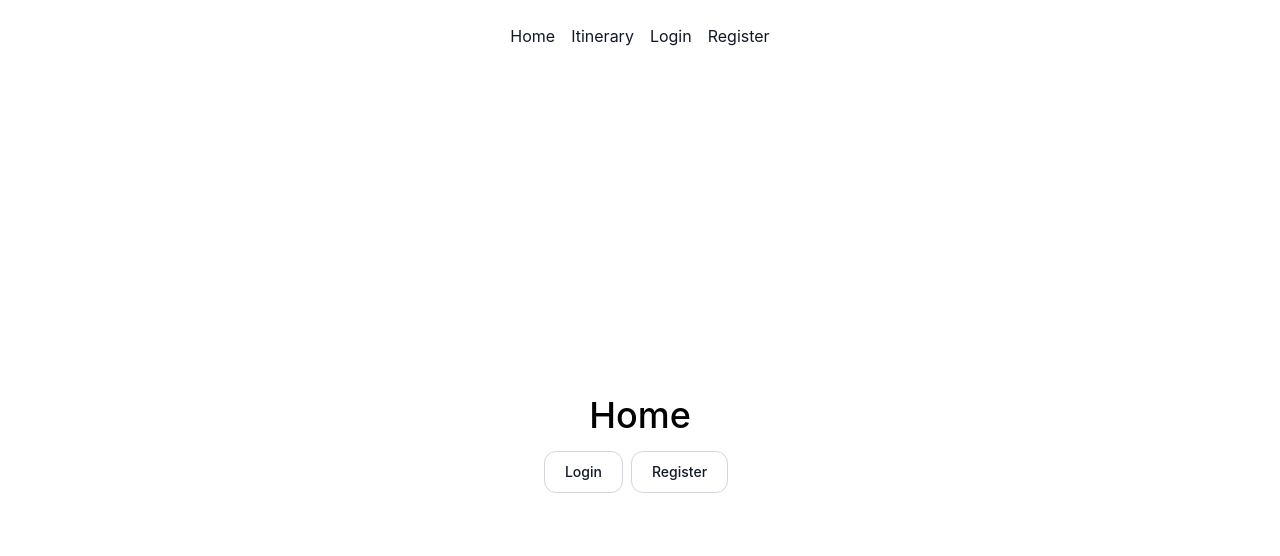
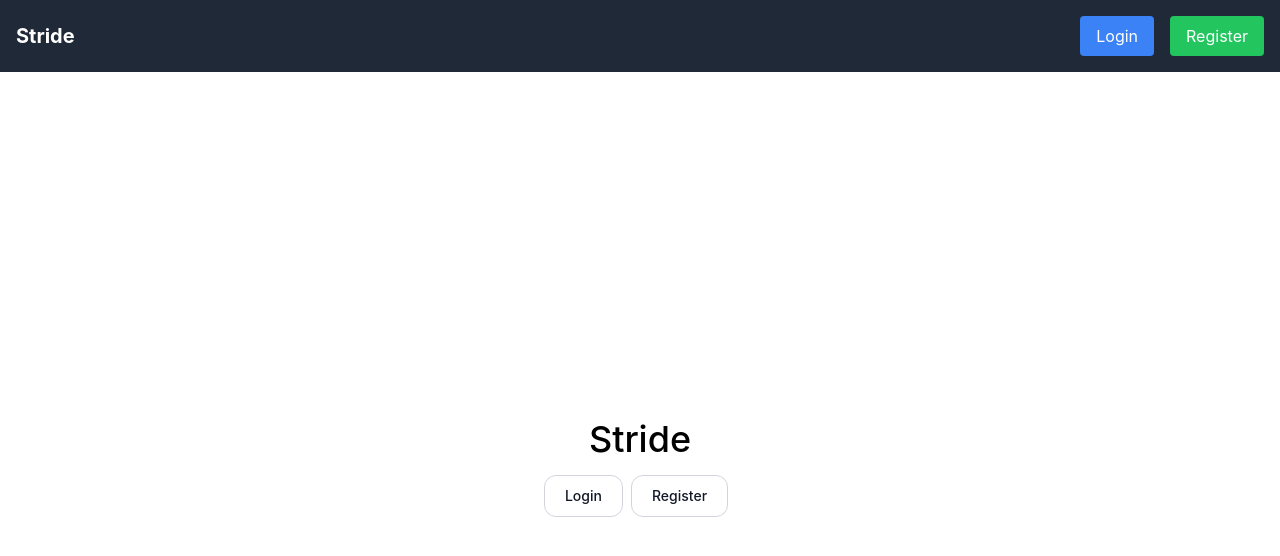
Before and after one commit to troyrice13/stride-app, a React (Vite) app: page / in a window 1280 px wide. Shown: the top 556 px of the page. Built offline with nearby package versions, Linux system fonts and the light colour scheme.

Commit message:
profile, login/logout

```diff
--- a/package.json
+++ b/package.json
@@ -10,6 +10,8 @@
     "preview": "vite preview"
   },
   "dependencies": {
+    "@auth0/auth0-react": "^2.2.4",
+    "dotenv": "^16.4.5",
     "react": "^18.3.1",
     "react-dom": "^18.3.1",
     "react-router-dom": "^6.26.1"
--- a/src/App.jsx
+++ b/src/App.jsx
@@ -7,7 +7,8 @@ import Home from './pages/Home';
 import Itinerary from './pages/Itinerary';
 import Login from './pages/Login';
 import Register from './pages/Register';
-import Header from './components/Header'
+import Header from './components/Header';
+import Profile from './pages/Profile'
 
 function App() {
   return (
@@ -18,6 +19,7 @@ function App() {
         <Route path='/itinerary' element={<Itinerary />} />
         <Route path='/login' element={<Login />} />
         <Route path='/register' element={<Register />} />
+        <Route path='/profile' element={<Profile />} />
       </Routes>
     </>
   )
--- /dev/null
+++ b/src/auth/Auth0Provider.jsx
@@ -0,0 +1,29 @@
+// src/auth/auth0-provider.jsx
+import React from 'react';
+import { Auth0Provider } from '@auth0/auth0-react';
+import { useNavigate } from 'react-router-dom';
+
+const Auth0ProviderWithHistory = ({ children }) => {
+  const navigate = useNavigate();
+
+  const domain = 'dev-djnk3sshry2xk6ds.us.auth0.com';
+  const clientId = 'z06Lrc25h3htU5SUZnO1XBlwoIDfB6TB';
+
+  const onRedirectCallback = (appState) => {
+    navigate(appState?.returnTo || '/itinerary');
+  };
+
+  return (
+    <Auth0Provider
+      domain={domain}
+      clientId={clientId}
+      authorizationParams={{
+        redirect_uri: window.location.origin
+      }}
+    >
+      {children}
+    </Auth0Provider>
+  );
+};
+
+export default Auth0ProviderWithHistory;
--- a/src/components/Header.jsx
+++ b/src/components/Header.jsx
@@ -1,13 +1,49 @@
-import React from "react";
-import { Link } from "react-router-dom";
+// src/components/Header.jsx
+import React from 'react';
+import { useAuth0 } from '@auth0/auth0-react';
+import { Link } from 'react-router-dom';
 
-export default function Header() {
-    return(
-        <nav className="flex justify-center mt-6 bg-blue-400 text-white bg-white border-gray-200 dark:bg-gray-900">
-            <Link className="block py-2 px-3 text-gray-900 rounded hover:bg-gray-100 md:hover:bg-transparent md:border-0 md:hover:text-blue-700 md:p-0 dark:text-white md:dark:hover:text-blue-500 dark:hover:bg-gray-700 dark:hover:text-white md:dark:hover:bg-transparent" to="/">Home</Link>
-            <Link to="/itinerary" className="block py-2 px-3 text-gray-900 rounded hover:bg-gray-100 md:hover:bg-transparent md:border-0 md:hover:text-blue-700 md:p-0 dark:text-white md:dark:hover:text-blue-500 dark:hover:bg-gray-700 dark:hover:text-white md:dark:hover:bg-transparent ml-4">Itinerary</Link>
-            <Link to="/login" className="block py-2 px-3 text-gray-900 rounded hover:bg-gray-100 md:hover:bg-transparent md:border-0 md:hover:text-blue-700 md:p-0 dark:text-white md:dark:hover:text-blue-500 dark:hover:bg-gray-700 dark:hover:text-white md:dark:hover:bg-transparent ml-4 ml-4">Login</Link>
-            <Link to="/register" className="block py-2 px-3 text-gray-900 rounded hover:bg-gray-100 md:hover:bg-transparent md:border-0 md:hover:text-blue-700 md:p-0 dark:text-white md:dark:hover:text-blue-500 dark:hover:bg-gray-700 dark:hover:text-white md:dark:hover:bg-transparent ml-4 ml-4">Register</Link>
-        </nav>
-    )
-}
+const Header = () => {
+  const { isAuthenticated, loginWithRedirect, logout, user } = useAuth0();
+
+  return (
+    <nav className="bg-gray-800 p-4 flex justify-between items-center">
+      <div className="text-white">
+        <Link to="/" className="text-xl font-bold">Stride</Link>
+      </div>
+      <div className="flex items-center">
+        {/* Show different menu options based on authentication status */}
+        {isAuthenticated ? (
+          <>
+            {/* Show user info and logout button if logged in */}
+            <Link className='text-white mr-4' to='/profile'>Profile</Link>
+            <button
+              onClick={() => logout({ returnTo: window.location.origin })}
+              className="bg-red-600 text-white px-4 py-2 rounded-lg"
+            >
+              Logout
+            </button>
+          </>
+        ) : (
+          <>
+            {/* Show login button if not logged in */}
+            <button
+              onClick={() => loginWithRedirect()}
+              className="bg-blue-500 text-white px-4 py-2 rounded mr-4"
+            >
+              Login
+            </button>
+            <Link
+              to="/register"
+              className="bg-green-500 text-white px-4 py-2 rounded"
+            >
+              Register
+            </Link>
+          </>
+        )}
+      </div>
+    </nav>
+  );
+};
+
+export default Header;
--- /dev/null
+++ b/src/components/LoginButton.jsx
@@ -0,0 +1,8 @@
+import React from "react";
+import { useAuth0 } from "@auth0/auth0-react";
+
+export default function LoginButton() {
+    const { loginWithRedirect } = useAuth0();
+
+    return <button className="text-gray-900 bg-white border border-gray-300 focus:outline-none hover:bg-gray-100 focus:ring-4 focus:ring-gray-100 font-medium rounded-xl text-sm px-5 py-2.5 me-2 mb-2 dark:bg-gray-800 dark:text-white dark:border-gray-600 dark:hover:bg-gray-700 dark:hover:border-gray-600 dark:focus:ring-gray-700" onClick={() => loginWithRedirect()}>Login</button>
+}
--- a/src/main.jsx
+++ b/src/main.jsx
@@ -3,11 +3,14 @@ import { BrowserRouter } from 'react-router-dom';
 import { createRoot } from 'react-dom/client';
 import App from './App.jsx';
 import './index.css';
+import Auth0ProviderWithHistory from './auth/Auth0Provider.jsx';
 
 createRoot(document.getElementById('root')).render(
   <BrowserRouter>
-    <StrictMode>
-      <App />
-    </StrictMode>
+    <Auth0ProviderWithHistory>
+      <StrictMode>
+        <App />
+      </StrictMode>
+    </Auth0ProviderWithHistory>
   </BrowserRouter>
 )
--- a/src/pages/Home.jsx
+++ b/src/pages/Home.jsx
@@ -1,5 +1,7 @@
 import React from "react";
 import { useNavigate } from "react-router-dom";
+import { useAuth0 } from "@auth0/auth0-react";
+import LoginButton from "../components/LoginButton";
 
 export default function Home() {
     const navigate = useNavigate();
@@ -13,9 +15,9 @@ export default function Home() {
 
     return (
         <div className="flex justify-center items-center h-screen w-screen flex-col">
-            <h1 className='text-4xl font-medium mb-4'>Home</h1>
+            <h1 className='text-4xl font-medium mb-4'>Stride</h1>
             <span>
-                <button className="text-gray-900 bg-white border border-gray-300 focus:outline-none hover:bg-gray-100 focus:ring-4 focus:ring-gray-100 font-medium rounded-xl text-sm px-5 py-2.5 me-2 mb-2 dark:bg-gray-800 dark:text-white dark:border-gray-600 dark:hover:bg-gray-700 dark:hover:border-gray-600 dark:focus:ring-gray-700" onClick={navToLogin}>Login</button>
+                <LoginButton />
                 <button onClick={navToRegister}className="text-gray-900 bg-white border border-gray-300 focus:outline-none hover:bg-gray-100 focus:ring-4 focus:ring-gray-100 font-medium rounded-xl text-sm px-5 py-2.5 me-2 mb-2 dark:bg-gray-800 dark:text-white dark:border-gray-600 dark:hover:bg-gray-700 dark:hover:border-gray-600 dark:focus:ring-gray-700" >Register</button>
             </span>
         </div>
--- /dev/null
+++ b/src/pages/Profile.jsx
@@ -0,0 +1,22 @@
+import React from "react";
+import { useAuth0 } from "@auth0/auth0-react";
+
+const Profile = () => {
+  const { user, isAuthenticated, isLoading } = useAuth0();
+
+  if (isLoading) {
+    return <div>Loading ...</div>;
+  }
+
+  return (
+    isAuthenticated && (
+      <div>
+        <img src={user.picture} alt={user.name} />
+        <h2>{user.name}</h2>
+        <p>{user.email}</p>
+      </div>
+    )
+  );
+};
+
+export default Profile;
```
Also changed, not shown: src/components/LogoutButton.jsx (added), 2 other files (tests, documents, lock files or other folders).
